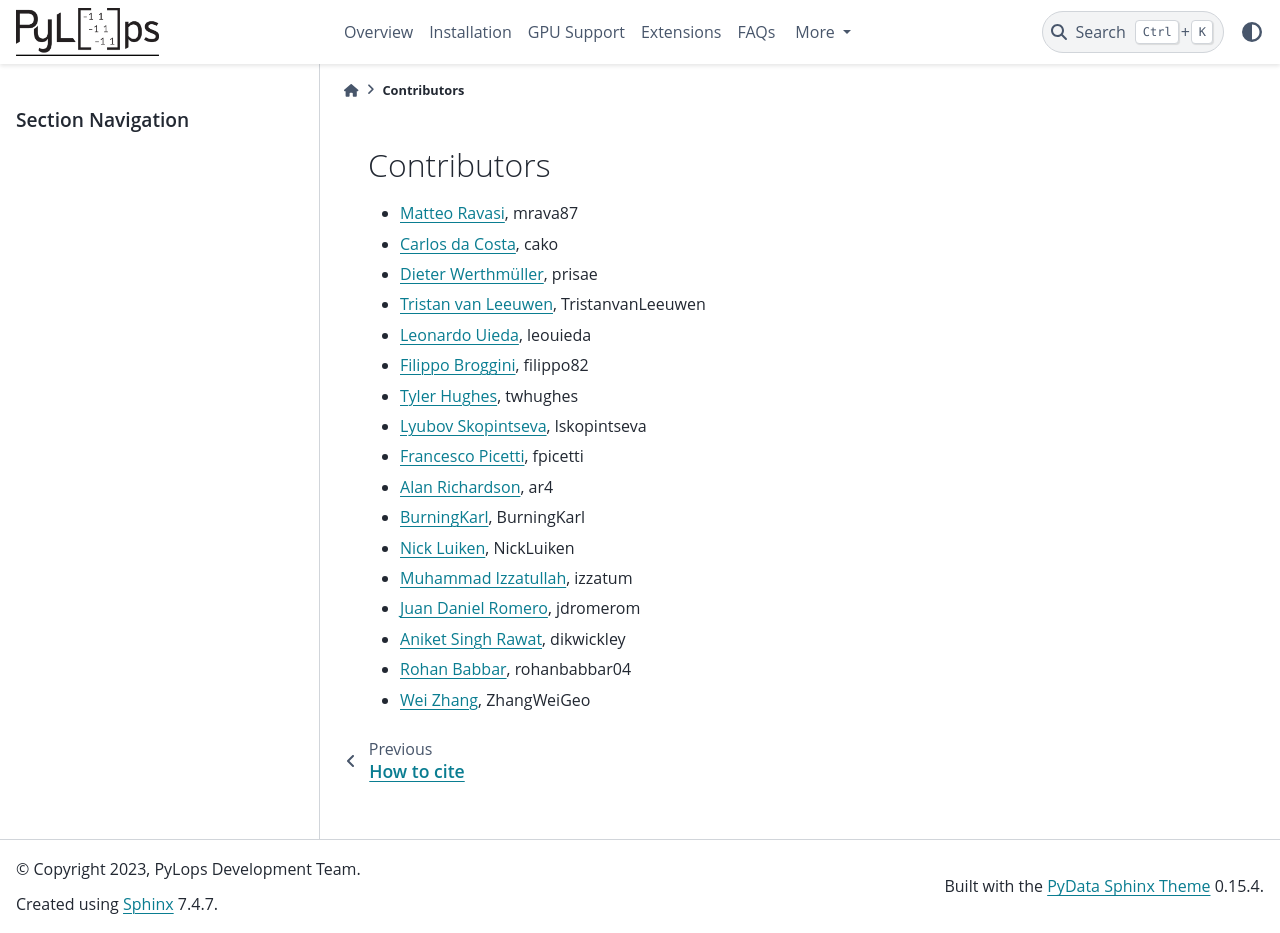
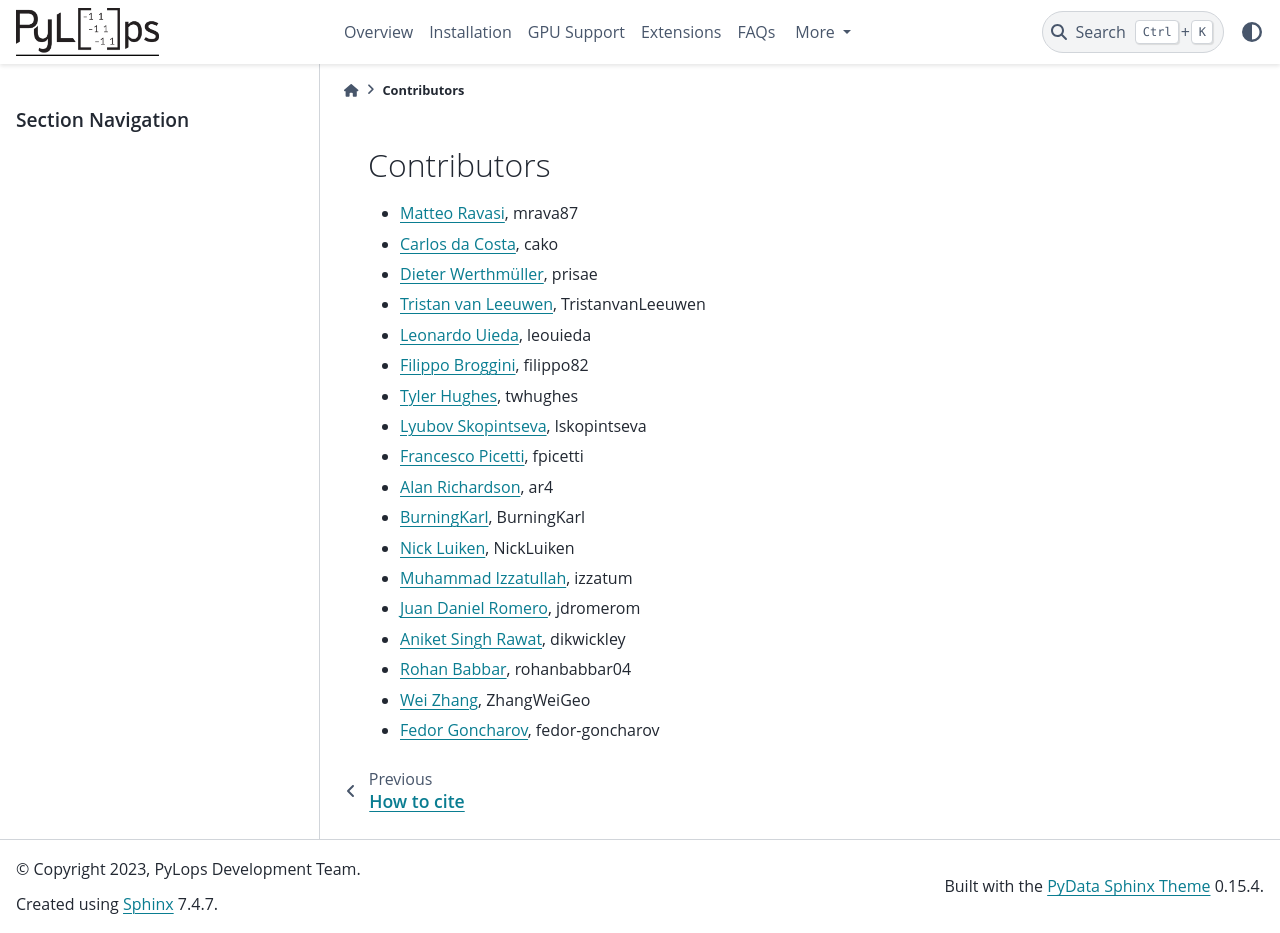
Before and after one commit to PyLops/pylops, a Sphinx documentation site: the page built from docs/source/credits.rst, in a window 1280 px wide and 933 px high. Built offline with Sphinx 7.4.7 and the PyData theme 0.15.4, drawn with Linux system fonts in a browser that asks for light colours; pages that are not in the unit, such as notebooks, are missing from menus; the version number could not be read and is left out; comment, search, counter and statistics services are not loaded.

Commit message:
minor: added fedor-goncharov to contributors

```diff
--- a/docs/source/credits.rst
+++ b/docs/source/credits.rst
@@ -20,3 +20,4 @@ Contributors
 *  `Aniket Singh Rawat <https://github.com/dikwickley>`_, dikwickley
 *  `Rohan Babbar <https://github.com/rohanbabbar04>`_, rohanbabbar04
 *  `Wei Zhang <https://github.com/ZhangWeiGeo>`_, ZhangWeiGeo
+*  `Fedor Goncharov <https://github.com/fedor-goncharov>`_, fedor-goncharov
```
Also changed, not shown: README.md (+1 -0 lines).
